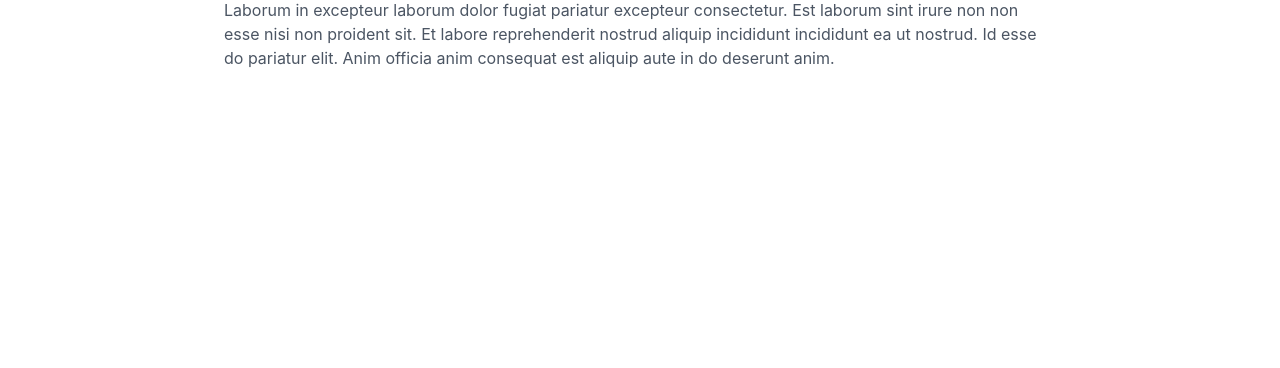
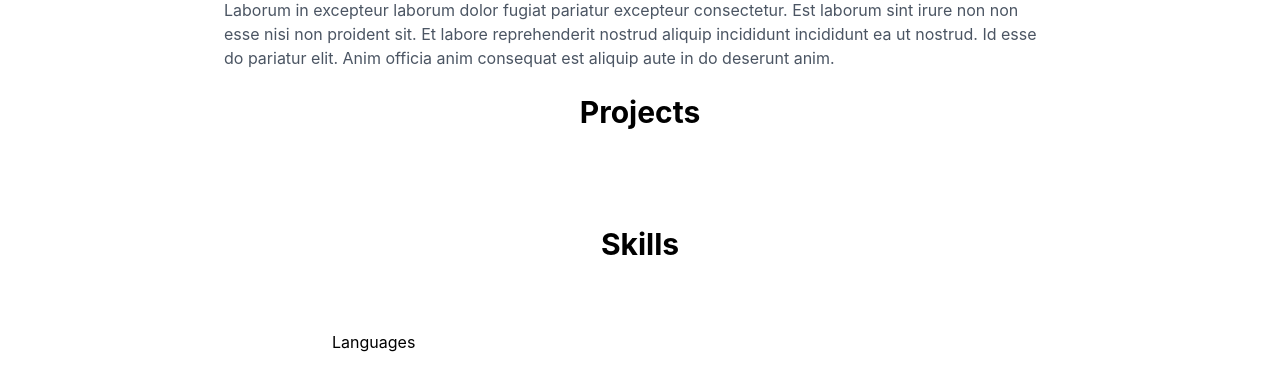
Before and after one commit to armandwipangestu/armandwipangestu.github.io, a React (Create React App) app: page / in a window 1280 px wide. Shown: the part 394-762 px from the top of the page. Built offline with nearby package versions, Linux system fonts and the light colour scheme; no server answers; grey boxes are pictures that could not be loaded.

Commit message:
App: add new component

```diff
--- a/src/App.js
+++ b/src/App.js
@@ -2,12 +2,16 @@ import React from "react";
 import MainLayouts from "./components/Layouts/main.layouts";
 import Navigation from "./components/Layouts/navigation.layouts";
 import About from "./components/Contents/about.contents";
+import Projects from "./components/Contents/project.contents";
+import Skills from "./components/Contents/skill.contents";
 
 const App = () => {
   return (
     <MainLayouts>
       <Navigation />
       <About />
+      <Projects />
+      <Skills />
     </MainLayouts>
   );
 };
```
